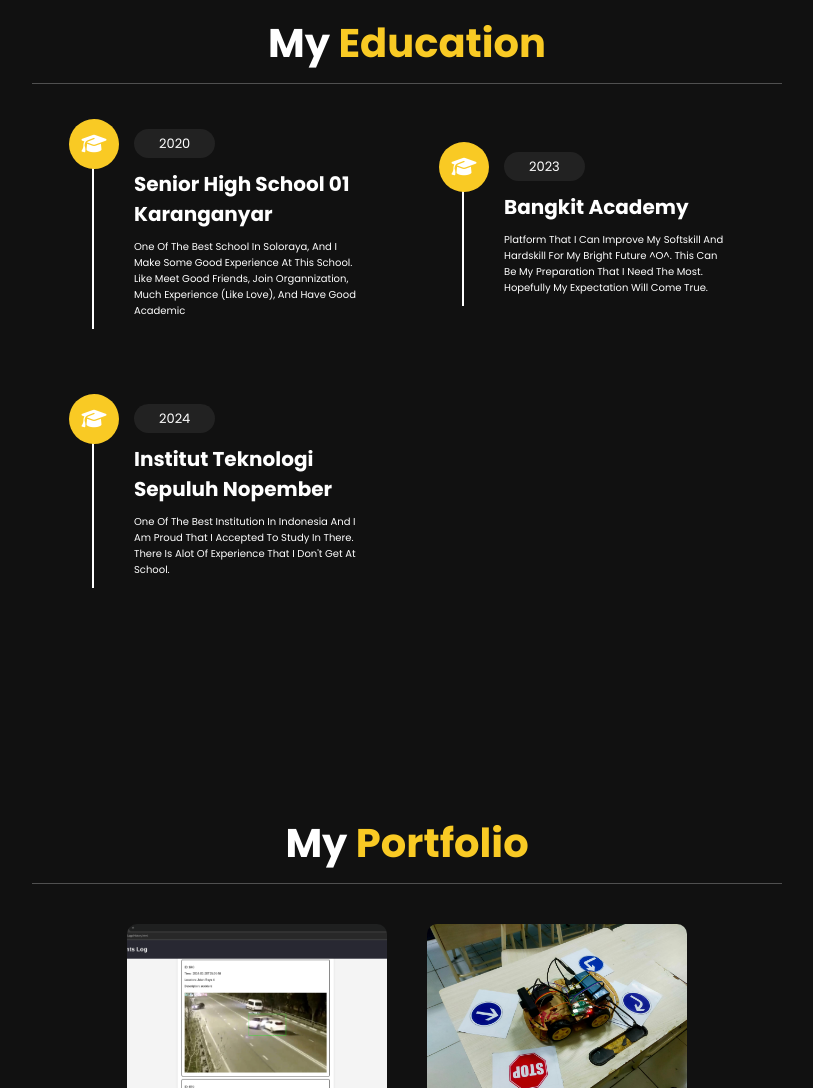
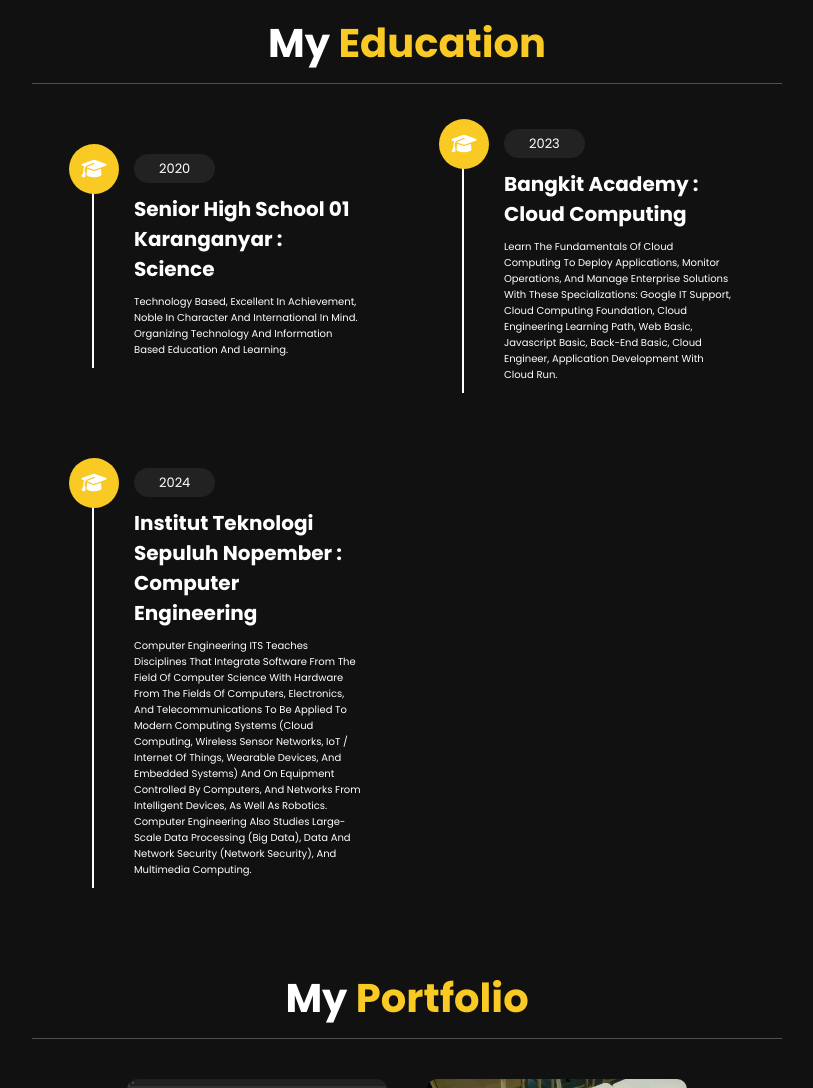
Before and after one commit to ArrCeus13/my-web, a website: page src/index.html in a window 1280 px wide. Shown: the part 1627-2715 px from the top of the page, without its empty margins (408-1221 px from the left). Drawn offline with nearby package versions, Linux system fonts and the light colour scheme.

Commit message:
Specific Edu

```diff
--- a/src/index.html
+++ b/src/index.html
@@ -77,20 +77,28 @@
             <div class="box">
                 <i class="fas fa-graduation-cap"></i>
                 <span>2020</span>
-                <h3>senior high school 01 karanganyar</h3>
-                <p>One of the best school in Soloraya, and I make some good experience at this school. Like meet good friends, join organnization, much experience (like love), and have good academic</p>
+                <h3>senior high school 01 karanganyar : science</h3>
+                <p>Technology Based, Excellent in Achievement, Noble in Character and International in Mind. Organizing Technology and Information Based Education and Learning.</p>
             </div>
             <div class="box">
                 <i class="fas fa-graduation-cap"></i>
                 <span>2023</span>
-                <h3>bangkit academy</h3>
-                <p>Platform that I can improve my softskill and hardskill for my bright future ^o^. This can be my preparation that I need the most. Hopefully my expectation will come true.</p>
+                <h3>bangkit academy : cloud computing</h3>
+                <p>Learn the fundamentals of cloud computing to deploy applications, monitor operations, and manage enterprise solutions with these specializations:
+                    Google IT Support,
+                    Cloud Computing Foundation,
+                    Cloud Engineering Learning Path,
+                    Web Basic,
+                    Javascript Basic,
+                    Back-End Basic,
+                    Cloud Engineer,
+                    Application Development with Cloud Run.</p>
             </div>
             <div class="box">
                 <i class="fas fa-graduation-cap"></i>
                 <span>2024</span>
-                <h3>institut teknologi sepuluh nopember</h3>
-                <p>One of the best Institution in Indonesia and I am proud that I accepted to study in there. There is alot of experience that I don't get at school.</p>
+                <h3>institut teknologi sepuluh nopember : computer engineering</h3>
+                <p>Computer Engineering ITS teaches disciplines that integrate software from the field of computer science with hardware from the fields of computers, electronics, and telecommunications to be applied to modern computing systems (Cloud Computing, Wireless Sensor Networks, IoT / Internet of Things, Wearable Devices, and Embedded Systems) and on equipment controlled by computers, and networks from intelligent devices, as well as Robotics. Computer Engineering also studies large-scale data processing (big data), data and network security (network security), and multimedia computing.</p>
             </div>
         </div>
 
```
